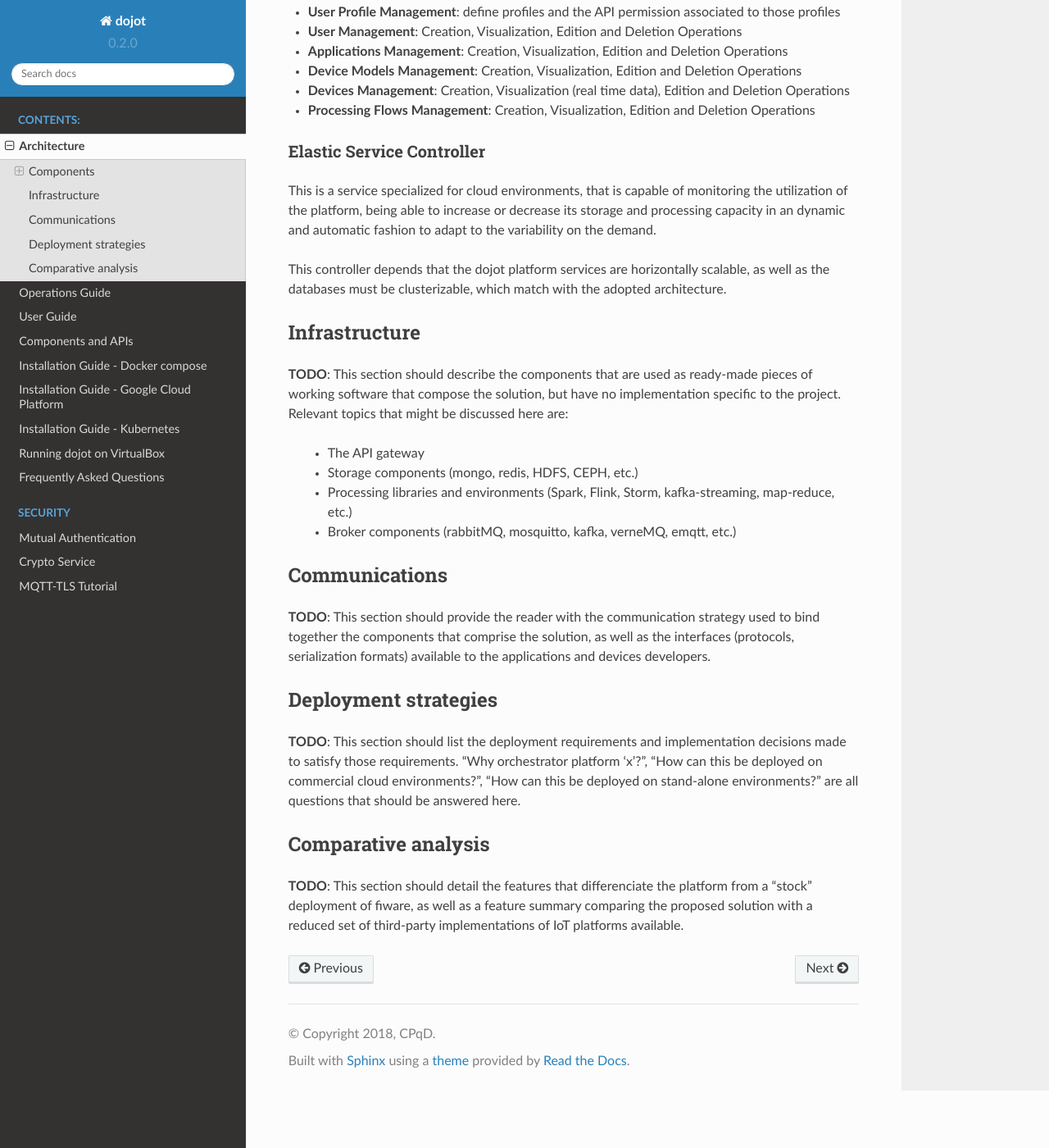
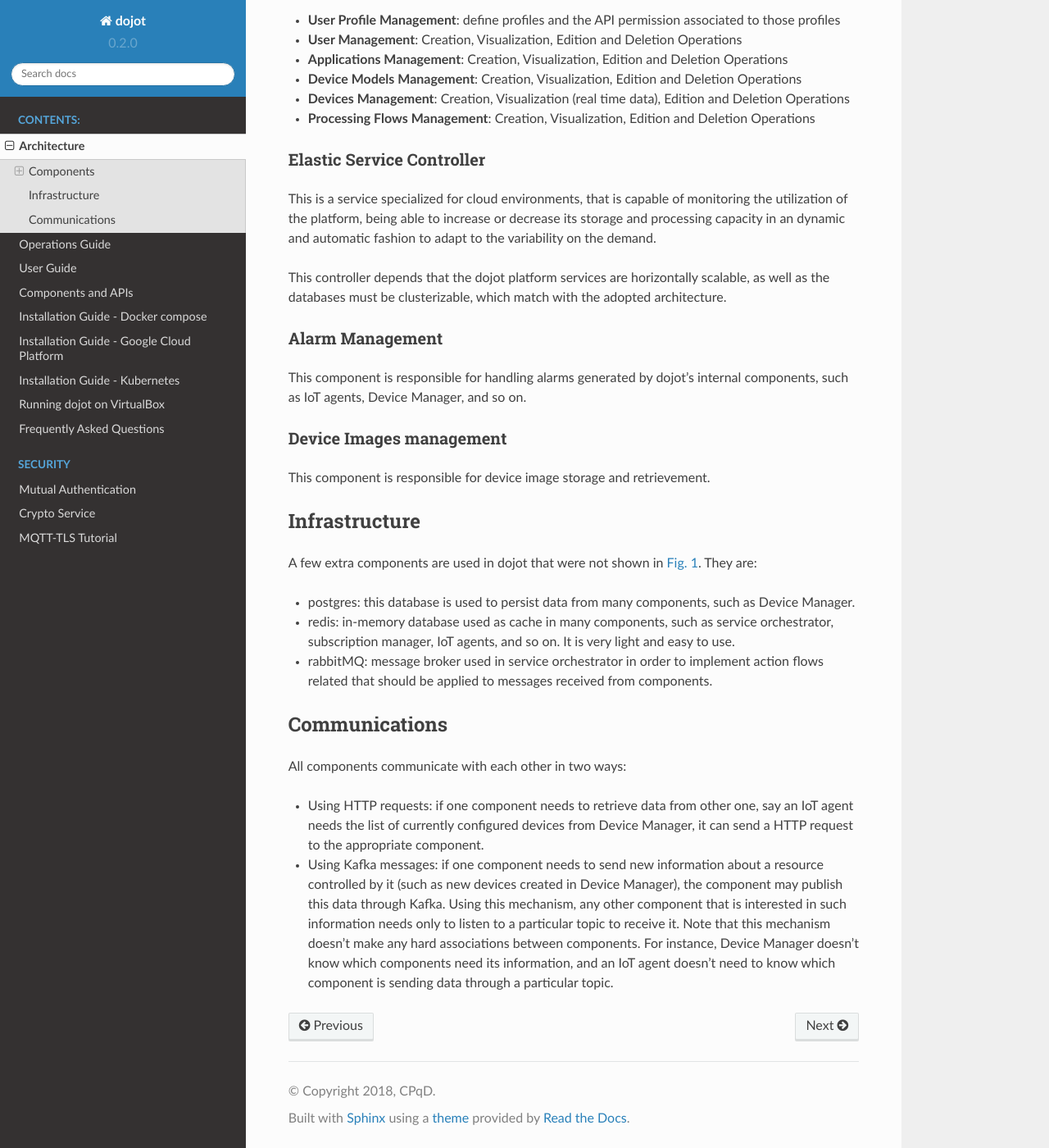
Before and after one commit to dojot/docs, a Sphinx documentation site: the page built from source/architecture.rst, in a window 1280 px wide and 1400 px high, scrolled down 4125 px. Shown: the whole window at 82% size. Built offline with Sphinx 7.4.7 and the Read the Docs theme 2.0.0, drawn with Linux system fonts in a browser that asks for light colours; some of the changed text lies outside the part shown.

Commit message:
Updating architecture page

```diff
--- a/source/architecture.rst
+++ b/source/architecture.rst
@@ -152,40 +152,39 @@ the variability on the demand.
 This controller depends that the dojot platform services are horizontally scalable, as well as the databases must
 be clusterizable, which match with the adopted architecture.
 
+Alarm Management
+****************
+
+This component is responsible for handling alarms generated by dojot's internal components, such as IoT agents, Device
+Manager, and so on.
+
+Device Images management
+************************
+
+This component is responsible for device image storage and retrievement.
+
 Infrastructure
 --------------
 
-**TODO**:
-This section should describe the components that are used as ready-made pieces of working software
-that compose the solution, but have no implementation specific to the project. Relevant topics that
-might be discussed here are:
+A few extra components are used in dojot that were not shown in :numref:`new_arch`. They are:
 
- * The API gateway
- * Storage components (mongo, redis, HDFS, CEPH, etc.)
- * Processing libraries and environments (Spark, Flink, Storm, kafka-streaming, map-reduce, etc.)
- * Broker components (rabbitMQ, mosquitto, kafka, verneMQ, emqtt, etc.)
+- postgres: this database is used to persist data from many components, such as Device Manager.
+- redis: in-memory database used as cache in many components, such as service orchestrator, subscription manager, IoT
+  agents, and so on. It is very light and easy to use.
+- rabbitMQ: message broker used in service orchestrator in order to implement action flows related that should be
+  applied to messages received from components.
+
 
 Communications
 --------------
 
-**TODO**:
-This section should provide the reader with the communication strategy used to bind together the
-components that comprise the solution, as well as the interfaces (protocols, serialization formats)
-available to the applications and devices developers.
+All components communicate with each other in two ways:
 
-Deployment strategies
----------------------
-
-**TODO**:
-This section should list the deployment requirements and implementation decisions made to satisfy
-those requirements. "Why orchestrator platform 'x'?", "How can this be deployed on commercial cloud
-environments?", "How can this be deployed on stand-alone environments?" are all questions that
-should be answered here.
-
-Comparative analysis
---------------------
-
-**TODO**:
-This section should detail the features that differenciate the platform from a "stock" deployment
-of fiware, as well as a feature summary comparing the proposed solution with a reduced set of
-third-party implementations of IoT platforms available.
+- Using HTTP requests: if one component needs to retrieve data from other one, say an IoT agent needs the list of
+  currently configured devices from Device Manager, it can send a HTTP request to the appropriate component.
+- Using Kafka messages: if one component needs to send new information about a resource controlled by it (such as new
+  devices created in Device Manager), the component may publish this data through Kafka. Using this mechanism, any other
+  component that is interested in such information needs only to listen to a particular topic to receive it. Note that
+  this mechanism doesn't make any hard associations between components. For instance, Device Manager doesn't know which
+  components need its information, and an IoT agent doesn't need to know which component is sending data through a
+  particular topic.
```
Also changed, not shown: source/images/new_architecture.png, source/images/old_architecture.png (deleted).
